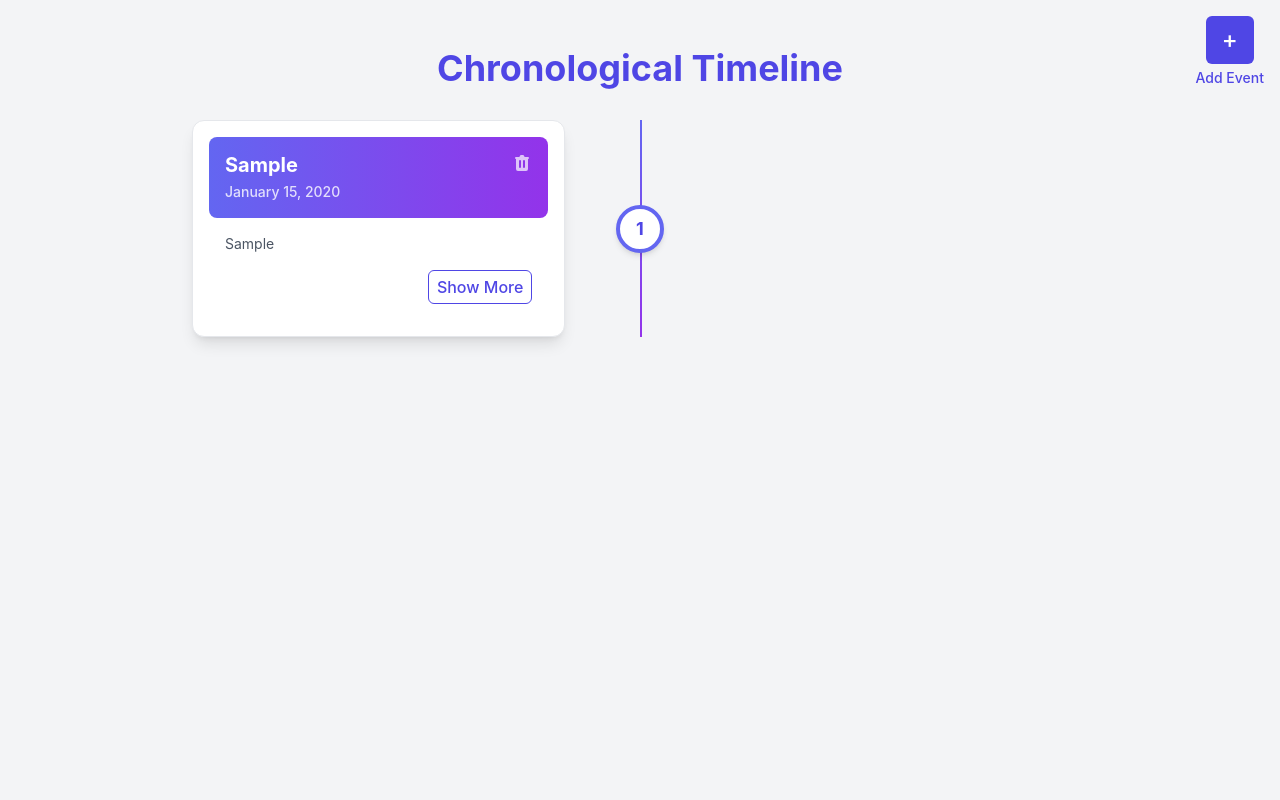
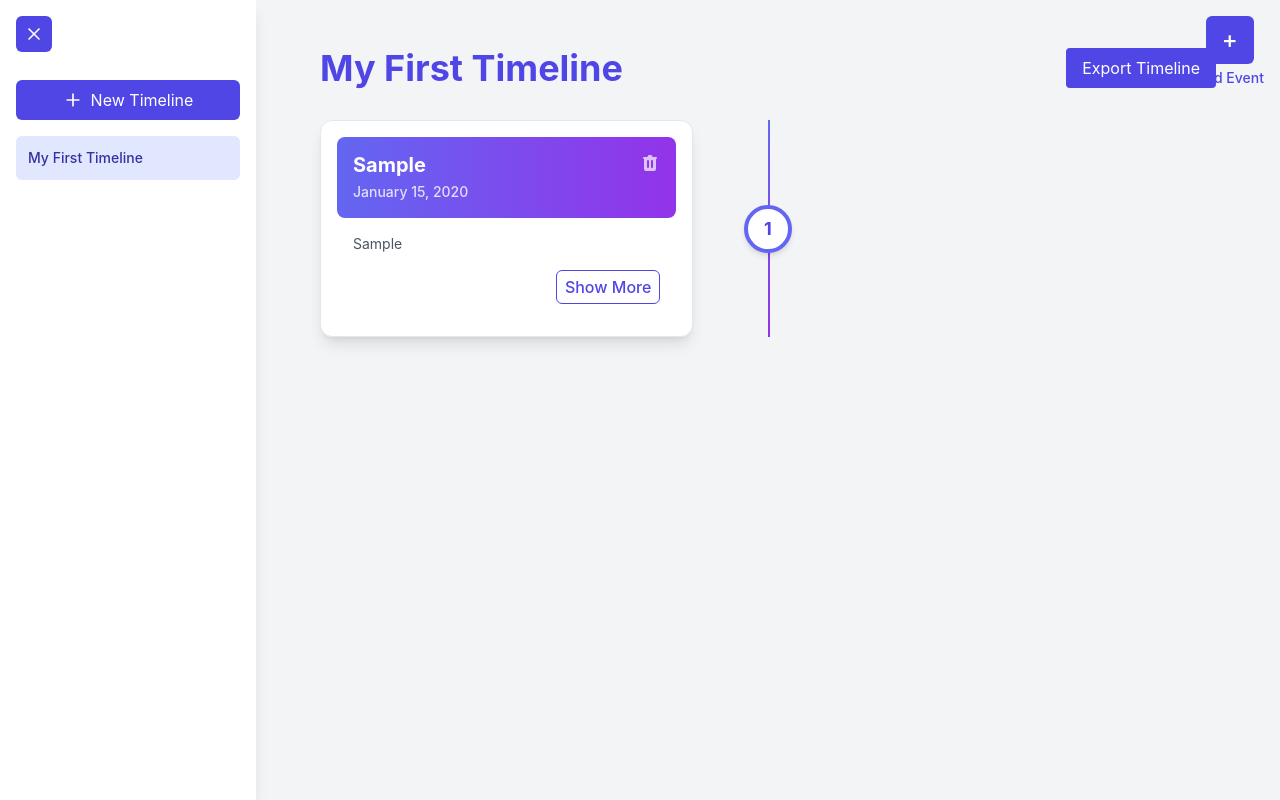
Before and after one commit to sayantan-2/Simple-timeline-maker, a React (Create React App) app: page / in a window 1280 px wide. Both pictures are taken after typing "Sample", "2020-01-15", "Sample" into the empty fields and a click on the button "Add Event". Built offline with nearby package versions, Linux system fonts and the light colour scheme.

Commit message:
export as json and multiple pages

```diff
--- a/src/App.js
+++ b/src/App.js
@@ -1,10 +1,140 @@
-import React from 'react';
+import React, { useState, useEffect } from 'react';
 import Timeline from './components/Timeline';
+import { Menu, X, Plus, Trash2 } from 'lucide-react';
 
 function App() {
+  const [timelines, setTimelines] = useState(() => {
+    const savedTimelines = localStorage.getItem('timelines');
+    return savedTimelines ? JSON.parse(savedTimelines) : [{
+      id: 'default',
+      name: 'My First Timeline',
+      events: []
+    }];
+  });
+
+  const [currentTimelineId, setCurrentTimelineId] = useState(() => {
+    const savedCurrentId = localStorage.getItem('currentTimelineId');
+    return savedCurrentId || 'default';
+  });
+
+  const [isSidebarOpen, setIsSidebarOpen] = useState(true);
+
+  useEffect(() => {
+    localStorage.setItem('timelines', JSON.stringify(timelines));
+  }, [timelines]);
+
+  useEffect(() => {
+    localStorage.setItem('currentTimelineId', currentTimelineId);
+  }, [currentTimelineId]);
+
+  const getCurrentTimeline = () => {
+    return timelines.find(t => t.id === currentTimelineId) || timelines[0];
+  };
+
+  const addNewTimeline = () => {
+    const newTimeline = {
+      id: `timeline-${Date.now()}`,
+      name: `New Timeline ${timelines.length + 1}`,
+      events: []
+    };
+    setTimelines([...timelines, newTimeline]);
+    setCurrentTimelineId(newTimeline.id);
+  };
+
+  const updateTimelineEvents = (events) => {
+    setTimelines(timelines.map(timeline =>
+      timeline.id === currentTimelineId
+        ? { ...timeline, events }
+        : timeline
+    ));
+  };
+
+  const deleteTimeline = (timelineId) => {
+    if (timelines.length === 1) {
+      alert("You can't delete the last timeline!");
+      return;
+    }
+
+    const newTimelines = timelines.filter(t => t.id !== timelineId);
+    setTimelines(newTimelines);
+
+    if (currentTimelineId === timelineId) {
+      setCurrentTimelineId(newTimelines[0].id);
+    }
+  };
+
+  const renameTimeline = (timelineId, newName) => {
+    setTimelines(timelines.map(timeline =>
+      timeline.id === timelineId
+        ? { ...timeline, name: newName }
+        : timeline
+    ));
+  };
+
   return (
-    <div className="App">
-      <Timeline />
+    <div className="flex h-screen bg-gray-100">
+      {/* Sidebar Toggle Button */}
+      <button
+        onClick={() => setIsSidebarOpen(!isSidebarOpen)}
+        className="fixed top-4 left-4 z-50 p-2 bg-indigo-600 text-white rounded-md hover:bg-indigo-700"
+      >
+        {isSidebarOpen ? <X size={20} /> : <Menu size={20} />}
+      </button>
+
+      {/* Sidebar */}
+      <div className={`${isSidebarOpen ? 'translate-x-0' : '-translate-x-full'
+        } fixed left-0 top-0 h-full w-64 bg-white shadow-lg transform transition-transform duration-300 ease-in-out z-40 overflow-hidden`}>
+        <div className="p-4 mt-16">
+          <button
+            onClick={addNewTimeline}
+            className="w-full flex items-center justify-center gap-2 bg-indigo-600 text-white px-4 py-2 rounded-md hover:bg-indigo-700 mb-4"
+          >
+            <Plus size={20} />
+            New Timeline
+          </button>
+
+          <div className="space-y-2">
+            {timelines.map(timeline => (
+              <div
+                key={timeline.id}
+                className={`p-3 rounded-md cursor-pointer flex items-center justify-between ${currentTimelineId === timeline.id
+                    ? 'bg-indigo-100 text-indigo-800'
+                    : 'hover:bg-gray-100'
+                  }`}
+              >
+                <div
+                  className="flex-grow min-w-0 mr-2"
+                  onClick={() => setCurrentTimelineId(timeline.id)}
+                >
+                  <span className="text-sm font-medium truncate block">
+                    {timeline.name}
+                  </span>
+                </div>
+                {timelines.length > 1 && (
+                  <button
+                    onClick={() => deleteTimeline(timeline.id)}
+                    className="text-gray-500 hover:text-red-600 p-1 rounded-md transition-colors flex-shrink-0"
+                    title="Delete Timeline"
+                  >
+                    <Trash2 size={16} />
+                  </button>
+                )}
+              </div>
+            ))}
+          </div>
+        </div>
+      </div>
+
+      {/* Main Content */}
+      <div className={`flex-1 transition-all duration-300 ease-in-out ${isSidebarOpen ? 'ml-64' : 'ml-0'
+        }`}>
+        <Timeline
+          events={getCurrentTimeline().events}
+          onEventsUpdate={updateTimelineEvents}
+          timelineName={getCurrentTimeline().name}
+          onRename={(newName) => renameTimeline(currentTimelineId, newName)}
+        />
+      </div>
     </div>
   );
 }
--- a/src/components/Timeline.jsx
+++ b/src/components/Timeline.jsx
@@ -1,13 +1,13 @@
-import React, { useState, useMemo } from "react";
+import React, { useState, useMemo, useRef, useEffect } from "react";
 import EventForm from "./EventForm";
 import TimelineList from "./TimelineList";
 import { DetailedEventCard } from "./DetailedEventCard";
 import EditEventForm from "./EditEventForm";
 import AddEventButton from "./AddEventButton";
 import PopupForm from "./PopupForm";
+import { Pencil } from "lucide-react";
 
-const Timeline = () => {
-  const [events, setEvents] = useState([]);
+const Timeline = ({ events, onEventsUpdate, timelineName, onRename }) => {
   const [newEvent, setNewEvent] = useState({
     title: "",
     date: "",
@@ -16,55 +16,146 @@ const Timeline = () => {
   const [selectedEvent, setSelectedEvent] = useState(null);
   const [editingEvent, setEditingEvent] = useState(null);
   const [isFormVisible, setIsFormVisible] = useState(false);
+  const [isEditingTitle, setIsEditingTitle] = useState(false);
+  const [editedTitle, setEditedTitle] = useState(timelineName);
+  const titleInputRef = useRef(null);
+
+  useEffect(() => {
+    setEditedTitle(timelineName);
+  }, [timelineName]);
+
+  useEffect(() => {
+    if (isEditingTitle && titleInputRef.current) {
+      titleInputRef.current.focus();
+      titleInputRef.current.select();
+    }
+  }, [isEditingTitle]);
+
+  const startEditing = () => {
+    setIsEditingTitle(true);
+  };
+
+  const handleTitleChange = (e) => {
+    setEditedTitle(e.target.value);
+  };
+
+  const handleTitleBlur = () => {
+    finishEditing();
+  };
+
+  const handleTitleKeyDown = (e) => {
+    if (e.key === "Enter") {
+      finishEditing();
+    } else if (e.key === "Escape") {
+      setEditedTitle(timelineName);
+      setIsEditingTitle(false);
+    }
+  };
+
+  const finishEditing = () => {
+    if (editedTitle.trim() !== "") {
+      onRename(editedTitle.trim());
+    } else {
+      setEditedTitle(timelineName);
+    }
+    setIsEditingTitle(false);
+  };
 
   const addEvent = () => {
     if (newEvent.title && newEvent.date) {
-      setEvents([...events, { ...newEvent, id: Date.now() }]);
+      const updatedEvents = [...events, { ...newEvent, id: Date.now() }];
+      onEventsUpdate(updatedEvents);
       setNewEvent({ title: "", date: "", description: "" });
       setIsFormVisible(false);
     }
   };
 
   const removeEvent = (id) => {
-    setEvents(events.filter((event) => event.id !== id));
+    const updatedEvents = events.filter((event) => event.id !== id);
+    onEventsUpdate(updatedEvents);
   };
 
   const editEvent = (updatedEvent) => {
-    setEvents(
-      events.map((event) =>
-        event.id === updatedEvent.id ? updatedEvent : event
-      )
+    const updatedEvents = events.map((event) =>
+      event.id === updatedEvent.id ? updatedEvent : event
     );
+    onEventsUpdate(updatedEvents);
     setEditingEvent(null);
+  };
+
+  const exportTimeline = () => {
+    const dataStr = JSON.stringify(events, null, 2);
+    const dataUri =
+      "data:application/json;charset=utf-8," + encodeURIComponent(dataStr);
+    const exportFileDefaultName = `${timelineName
+      .toLowerCase()
+      .replace(/\s+/g, "-")}-export.json`;
+
+    const linkElement = document.createElement("a");
+    linkElement.setAttribute("href", dataUri);
+    linkElement.setAttribute("download", exportFileDefaultName);
+    linkElement.click();
   };
 
   const sortedEvents = useMemo(() => {
     return [...events].sort((a, b) => new Date(a.date) - new Date(b.date));
   }, [events]);
 
-  const showDetailedEvent = (event) => {
-    setSelectedEvent(event);
-  };
-
-  const closeDetailedEvent = () => {
-    setSelectedEvent(null);
-  };
-
-  const toggleFormVisibility = () => {
-    setIsFormVisible(!isFormVisible);
-  };
-
   return (
     <div className="min-h-screen bg-gray-100 py-12 px-4 sm:px-6 lg:px-8">
       <div className="max-w-4xl mx-auto">
-        <h1 className="text-4xl font-bold mb-8 text-center text-indigo-600">
-          Chronological Timeline
-        </h1>
+        <div className="flex justify-between items-start gap-4 mb-8">
+          <div className="flex-grow max-w-[70%]">
+            {isEditingTitle ? (
+              <div className="w-full">
+                <textarea
+                  ref={titleInputRef}
+                  value={editedTitle}
+                  onChange={handleTitleChange}
+                  onBlur={handleTitleBlur}
+                  onKeyDown={handleTitleKeyDown}
+                  className="text-4xl font-bold text-indigo-600 bg-transparent border-b-2 border-indigo-600 focus:outline-none focus:border-indigo-800 w-full resize-none overflow-hidden"
+                  style={{
+                    minHeight: "3rem",
+                    height: "auto",
+                  }}
+                  onInput={(e) => {
+                    e.target.style.height = "auto";
+                    e.target.style.height = e.target.scrollHeight + "px";
+                  }}
+                />
+              </div>
+            ) : (
+              <div className="group flex items-start gap-2">
+                <h1 className="text-4xl font-bold text-indigo-600 whitespace-pre-wrap break-words">
+                  {timelineName}
+                </h1>
+                <button
+                  onClick={startEditing}
+                  className="text-gray-500 hover:text-indigo-600 p-1 rounded-md transition-colors opacity-0 group-hover:opacity-100 mt-2"
+                  title="Rename Timeline"
+                >
+                  <Pencil size={20} />
+                </button>
+              </div>
+            )}
+          </div>
+          {events.length > 0 && (
+            <button
+              onClick={exportTimeline}
+              className="bg-indigo-600 text-white px-4 py-2 rounded hover:bg-indigo-700 flex-shrink-0"
+            >
+              Export Timeline
+            </button>
+          )}
+        </div>
 
-        {events.length > 0 && <AddEventButton onClick={toggleFormVisibility} />}
+        {events.length > 0 && (
+          <AddEventButton onClick={() => setIsFormVisible(true)} />
+        )}
 
         {isFormVisible && (
-          <PopupForm onClose={toggleFormVisibility}>
+          <PopupForm onClose={() => setIsFormVisible(false)}>
             <EventForm
               newEvent={newEvent}
               setNewEvent={setNewEvent}
@@ -93,17 +184,17 @@ const Timeline = () => {
 
         <TimelineList
           events={sortedEvents}
-          onShowMore={showDetailedEvent}
+          onShowMore={(event) => setSelectedEvent(event)}
           onDelete={removeEvent}
         />
 
         {selectedEvent && (
           <DetailedEventCard
             event={selectedEvent}
-            onClose={closeDetailedEvent}
+            onClose={() => setSelectedEvent(null)}
             onEdit={() => {
               setEditingEvent(selectedEvent);
-              closeDetailedEvent();
+              setSelectedEvent(null);
             }}
           />
         )}
```
Also changed, not shown: 1 other file (tests, documents, lock files or other folders).
